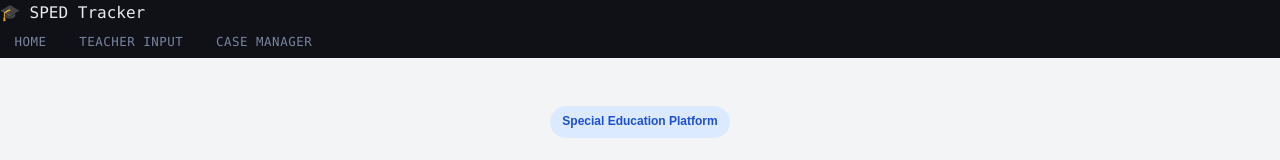
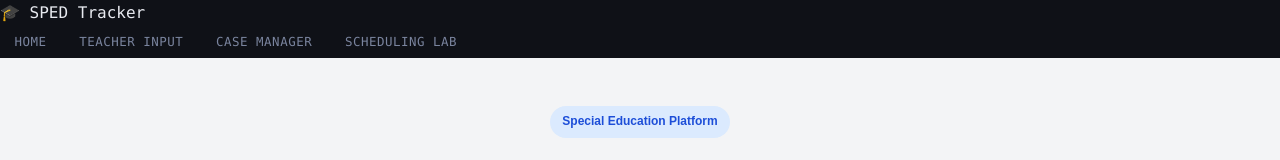
Before and after one commit to jjester58-eng/sped-tracker, a Next.js app: page / in a window 1280 px wide. Shown: the top 160 px of the page. Built offline with nearby package versions, Linux system fonts and the light colour scheme.

Commit message:
Add scheduling prototype navigation link

```diff
--- a/app/layout.tsx
+++ b/app/layout.tsx
@@ -12,19 +12,18 @@ export default function RootLayout({ children }: { children: React.ReactNode })
     <html lang="en">
       <body className="bg-gray-50 min-h-screen">
         <nav className="nav border-b bg-white shadow-sm">
-          <div className="nav-inner max-w-5xl mx-auto px-6 py-4">   {/* ← Important */}
+          <div className="nav-inner max-w-5xl mx-auto px-6 py-4">
             <div className="flex justify-between items-center">
               <span className="nav-brand text-2xl font-bold">🎓 SPED Tracker</span>
-
               <div className="nav-links flex gap-8">
                 <Link href="/" className="nav-link hover:text-blue-600 transition">Home</Link>
                 <Link href="/teacher" className="nav-link hover:text-blue-600 transition">Teacher Input</Link>
                 <Link href="/case-manager" className="nav-link hover:text-blue-600 transition font-medium">Case Manager</Link>
+                <Link href="/scheduling-prototype" className="nav-link hover:text-blue-600 transition font-medium">Scheduling Lab</Link>
               </div>
             </div>
           </div>
         </nav>
-
         {children}
       </body>
     </html>
```
